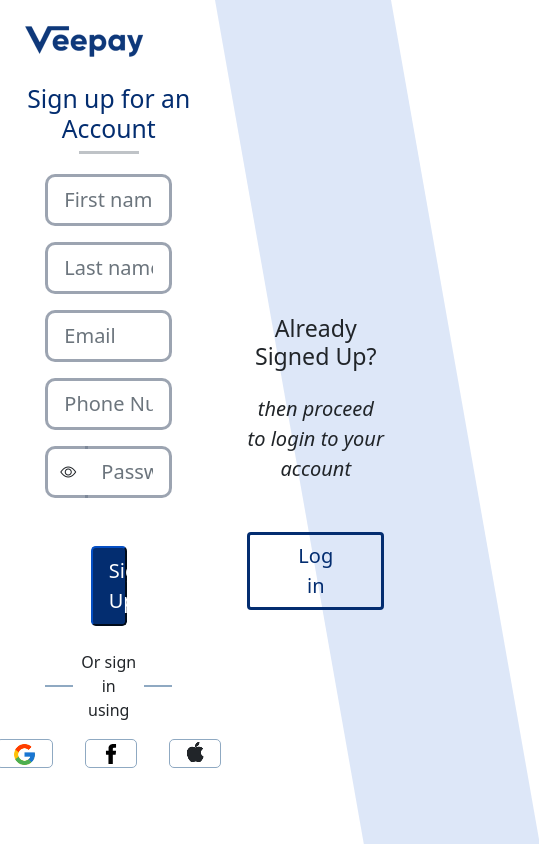
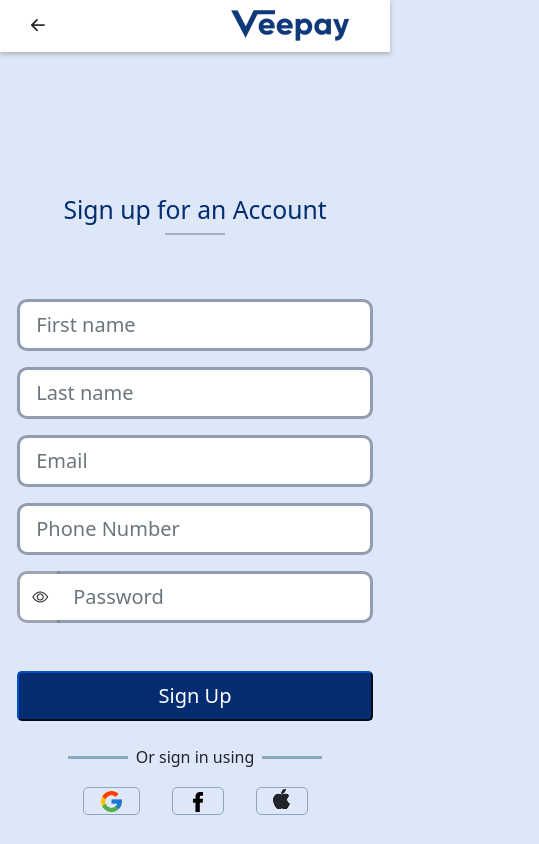
Before and after one commit to ihemebiriegondu/Veepay-main-page, a website: page signup.html in a window 390 px wide. Shown: the whole page, 539 px wide, since content can reach past the window. Drawn offline with nearby package versions, Linux system fonts and the light colour scheme.

Commit message:
responsive login and signup page

```diff
--- a/other css/login.css
+++ b/other css/login.css
@@ -20,12 +20,61 @@
   width: 45%;
   background: rgb(221, 231, 248);
   transform: skew(-10deg);
-    transform-origin:top;
+  transform-origin: top;
 }
 
-  .logins-icons{
+.logins-icons {
   border: 1px solid rgba(131, 160, 188, 0.9);
   border-radius: 5px;
   padding: 0 15px;
   margin: 1rem;
 }
+
+@media (max-width: 991px) {
+  html {
+    height: 100%;
+  }
+
+  body {
+    background-color: rgb(221, 231, 248);
+  }
+
+  body:before {
+    content: "";
+    position: static;
+    z-index: -1;
+    top: 0;
+    bottom: 0;
+    left: 0;
+    width: 100%;
+    background: rgb(221, 231, 248);
+    transform: skew(0);
+    transform-origin: top;
+  }
+
+  .navbar-brand {
+    background-color: white;
+    margin: 0 !important;
+  }
+
+  .navbar-brand i:hover{
+    cursor: pointer;
+  }
+
+  .split-screen {
+    display: block !important;
+    padding-top: 3rem;
+  }
+}
+
+@media (max-width: 576px) {
+  #modal-toggler {
+    width: 100% !important;
+  }
+}
+
+@media (max-width: 450px) {
+  .sign-up-div {
+    width: 80% !important;
+  }
+}
--- a/other css/sign-up.css
+++ b/other css/sign-up.css
@@ -18,12 +18,13 @@
   bottom: 0;
   right: 0;
   width: 45%;
+  height: 100%;
   background: rgb(221, 231, 248);
   transform: skew(10deg);
-    transform-origin:top;
+  transform-origin: top;
 }
 
-  .logins-icons{
+.logins-icons {
   border: 1px solid rgba(131, 160, 188, 0.9);
   border-radius: 5px;
   padding: 0 15px;
@@ -42,3 +43,52 @@
   align-items: center;
   padding: 0 1rem;
 }
+
+@media (max-width: 991px) {
+  html {
+    height: 100%;
+  }
+
+  body {
+    background-color: rgb(221, 231, 248);
+  }
+
+  body:before {
+    content: "";
+    position: static;
+    z-index: -1;
+    top: 0;
+    bottom: 0;
+    left: 0;
+    width: 100%;
+    background: rgb(221, 231, 248);
+    transform: skew(0);
+    transform-origin: top;
+  }
+
+  .navbar-brand {
+    background-color: white;
+    margin: 0 !important;
+  }
+
+  .navbar-brand i:hover{
+    cursor: pointer;
+  }
+
+  .split-screen {
+    display: block !important;
+    padding-top: 3rem;
+  }
+}
+
+@media (max-width: 576px) {
+  #modal-toggler {
+    width: 100% !important;
+  }
+}
+
+@media (max-width: 450px) {
+  .login-up-div {
+    width: 80% !important;
+  }
+}
--- a/scss/main.scss
+++ b/scss/main.scss
@@ -9,6 +9,13 @@
 
 $btn-focus-box-shadow: none;
 $btn-active-box-shadow: none;
+
+$offcanvas-border-color: transparent;
+$offcanvas-border-width: 0;
+$offcanvas-box-shadow: none;
+$offcanvas-bg-color: white;
+$offcanvas-backdrop-bg: white;
+$offcanvas-backdrop-opacity: 0.5;
 
 $card-border-width: 0;
 
--- a/signup.html
+++ b/signup.html
@@ -16,48 +16,56 @@
 </head>
 
 <body class="body">
-    <a class="navbar-brand" href="./index.html">
-        <img src="./images/Veepay Logo Png.png" alt="" class="mt-4">
+    <div class="navbar-brand d-lg-inline d-flex justify-content-between align-items-center shadow fixed-top">
+        <i class="bi bi-arrow-left-short fs-1 ms-4 d-lg-none d-block cursor-pointer" onclick="history.back()"></i>
+        <a class="" href="./index.html">
+            <img src="./images/Veepay Logo Png.png" alt="" class="mt-lg-4">
         </a>
-    <section class="split-screen row row-cols-2">
+    </div>
+
+    <div class="d-flex flex-column justify-content-center m-auto h-100 mt-lg-0 mt-5 pt-lg-0 pt-5">
+        <section class="split-screen row row-cols-2 mt-lg-0 mt-5">
             <article
-            class="right mt-4 col-7 d-flex flex-column justify-content-center align-items-center align-self-center">
+                class="right mt-lg-4 col-lg-7 col-sm-9 col-11 d-flex m-lg-0 m-auto flex-column justify-content-center align-items-center align-self-center">
                 <div class="col-12">
-                <div class="mb-1">
+                    <div class="mb-lg-1 mb-5 mt-lg-0 mt-5">
                         <h2 class="text-primary text-center">Sign up for an Account</h2>
                         <hr class="m-auto" style="width: 60px; height: 2.5px; color: rgb(1, 17, 33);">
                     </div>
 
-                <form class="pt-3 col-7 m-auto" id="signup-form" novalidate onsubmit="return validatingSignUpForm()">
+                    <form class="pt-3 col-lg-7 col-12 m-auto" id="signup-form" novalidate
+                        onsubmit="return validatingSignUpForm()">
                         <div class="input-group mb-3">
                             <input type="text" class="form-control form-control-lg w-100 first-name"
                                 placeholder="First name" aria-label="first-name" aria-describedby="basic-addon1"
                                 id="validationServer01">
                         </div>
                         <div class="input-group mb-3">
-                        <input type="text" class="form-control form-control-lg w-100 last-name" placeholder="Last name"
-                            aria-label="last-name" aria-describedby="basic-addon2" id="validationServer02">
+                            <input type="text" class="form-control form-control-lg w-100 last-name"
+                                placeholder="Last name" aria-label="last-name" aria-describedby="basic-addon2"
+                                id="validationServer02">
                         </div>
                         <div class="input-group mb-3">
                             <input type="email" class="form-control form-control-lg w-100 email" placeholder="Email"
                                 aria-label="email" aria-describedby="basic-addon3" id="validationServer03">
                         </div>
                         <div class="input-group mb-3">
-                        <input type="tel" class="form-control form-control-lg w-100 p-number" placeholder="Phone Number"
-                            aria-label="phone number" aria-describedby="basic-addon4" id="validationServer04">
+                            <input type="tel" class="form-control form-control-lg w-100 p-number"
+                                placeholder="Phone Number" aria-label="phone number" aria-describedby="basic-addon4"
+                                id="validationServer04">
                         </div>
                         <div class="input-group mb-3" id="passwordsignup">
                             <span class="input-group-text" id="basic-addon5"><i class="bi bi-eye"></i></span>
-                        <input type="password" class="password-input form-control form-control-lg"
+                            <input type="password" class="password-input form-control form-control-lg shadow-none"
                                 placeholder="Password" aria-label="password" id="validationServer05"
                                 aria-describedby="basic-addon5" required>
                         </div>
                         <div class="text-center mt-5">
-                        <button type="submit" class="btn-lg w-25 btn-primary" id="modal-toggler"
+                            <button type="submit" class="btn-lg w-50 btn-primary" id="modal-toggler"
                                 data-bs-target="#staticBackdrop">Sign Up</button>
                         </div>
                     </form>
-                <div class="col-7 m-auto mt-2 text-center">
+                    <div class="col-7 m-auto mt-2 text-center login-up-div">
                         <div class="d-flex mt-4 align-items-center justify-content-center">
                             <div class="me-2"
                                 style="width: 60px; height: 2.5px; background-color: rgba(131, 160, 188, 0.9); margin-top: -1rem;">
@@ -87,11 +95,15 @@
                                 </div>
                             </div>
                         </footer>
+                        <div class="d-lg-none d-block mt-5 mb-5">
+                            <p>Already have an Account? <a href="./login.html" class="text-decoration-none">Login</a>
+                            </p>
+                        </div>
                     </div>
                 </div>
             </article>
             <article
-            class="left col-5 ps-5 mt-5 d-flex flex-column justify-content-center align-items-center align-self-center text-center pe-5">
+                class="left col-5 ps-5 mt-5 d-lg-flex d-none flex-column justify-content-center align-items-center align-self-center text-center pe-5">
                 <div id="error">
                     <i class="bi bi-exclamation-circle-fill text-danger me-3"></i>
                     <p class="pt-2"></p>
@@ -106,6 +118,7 @@
                 </div>
             </article>
         </section>
+    </div>
     <!-- Modal -->
     <div class="modal fade" id="staticBackdrop" data-bs-backdrop="static" data-bs-keyboard="false" tabindex="-1"
         aria-labelledby="staticBackdropLabel" aria-hidden="true">
```
Also changed, not shown: dashboard.html (+17 -29 lines), login.html (+22 -10 lines), css/main.min.css, 1 other file. Lines whose indentation alone changed are shown as unchanged.
